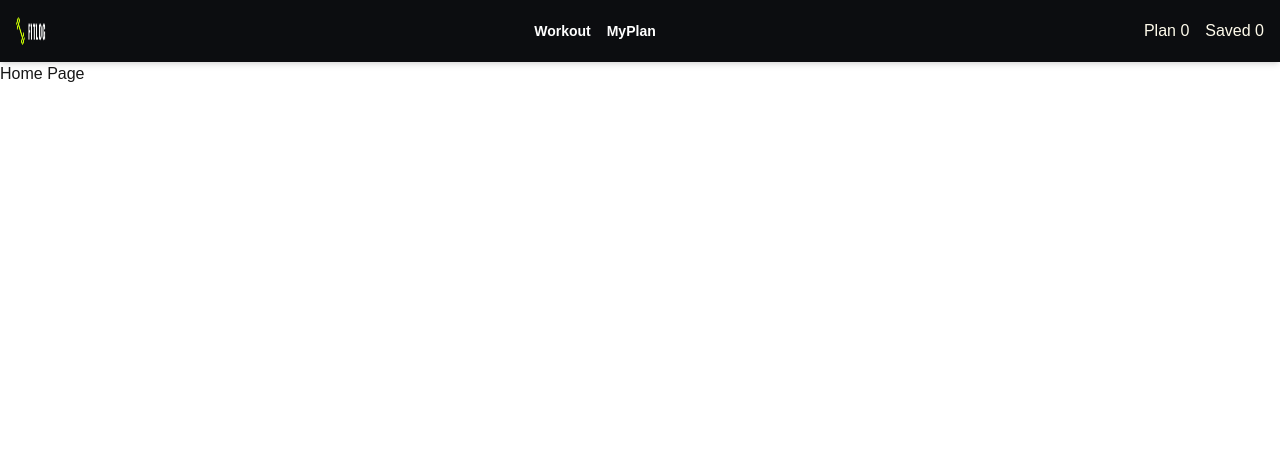
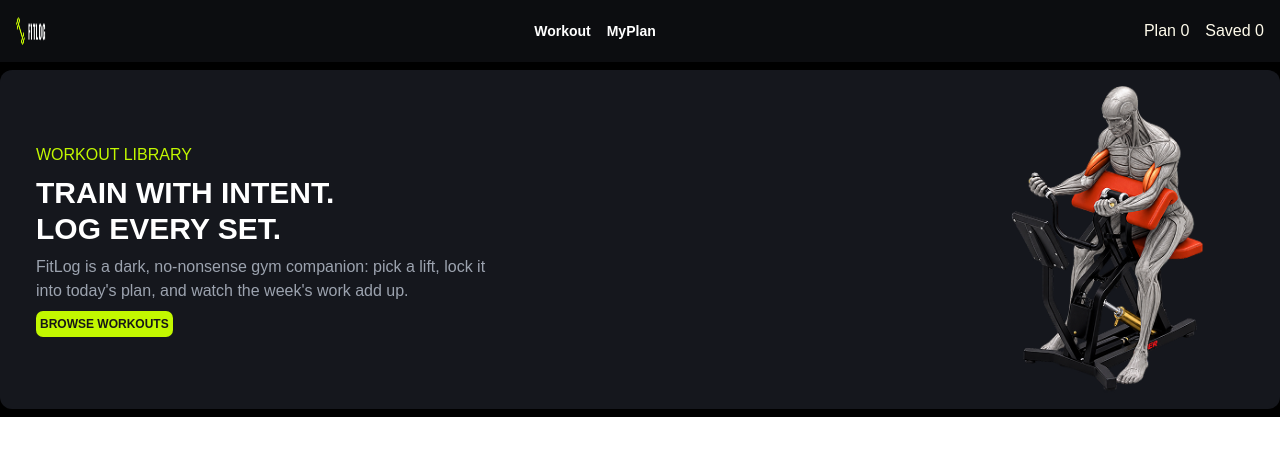
Before and after one commit to hemadry01/fit-app, a Next.js app: page / in a window 1280 px wide. Shown: the top 456 px of the page. Built offline with nearby package versions, Linux system fonts and the light colour scheme.

Commit message:
create hero section

```diff
--- a/src/app/page.tsx
+++ b/src/app/page.tsx
@@ -1,9 +1,10 @@
+import Banner from "@/homepage/Banner";
 import Image from "next/image";
 
 export default function Home() {
   return (
-    <div>
-      <h2>Home Page</h2>
+    <div className="bg-[#000000]">
+      <Banner />
     </div>
   );
 }
--- /dev/null
+++ b/src/homepage/Banner.tsx
@@ -0,0 +1,32 @@
+import React from 'react';
+import BannerImage from "@/assets/banner.png";
+import Image from 'next/image';
+
+const Banner = () => {
+    return (
+      <div className="bg-[#15171D] container items-center mx-auto rounded-xl">
+        <div className="m-2 p-4 flex container items-center mx-auto">
+          <div className="w-3/4 ml-5 ">
+            <p className="text-[#C2F800]">WORKOUT LIBRARY</p>
+            <h2 className="text-3xl text-white mt-2 font-semibold">
+              TRAIN WITH INTENT.
+              <br /> LOG EVERY SET.
+            </h2>
+            <p className="text-[#9CA3AF] mt-2 ">
+              FitLog is a dark, no-nonsense gym companion: pick a lift, lock it
+              <br />
+              into today's plan, and watch the week's work add up.
+            </p>
+            <button className="bg-[#C2F800] rounded-[7px] p-1 text-[12px] font-semibold mt-2">
+              BROWSE WORKOUTS
+            </button>
+          </div>
+          <div className="w-1/4 items-center">
+            <Image src={BannerImage} alt="Banner" />
+          </div>
+        </div>
+      </div>
+    );
+};
+
+export default Banner;
```
